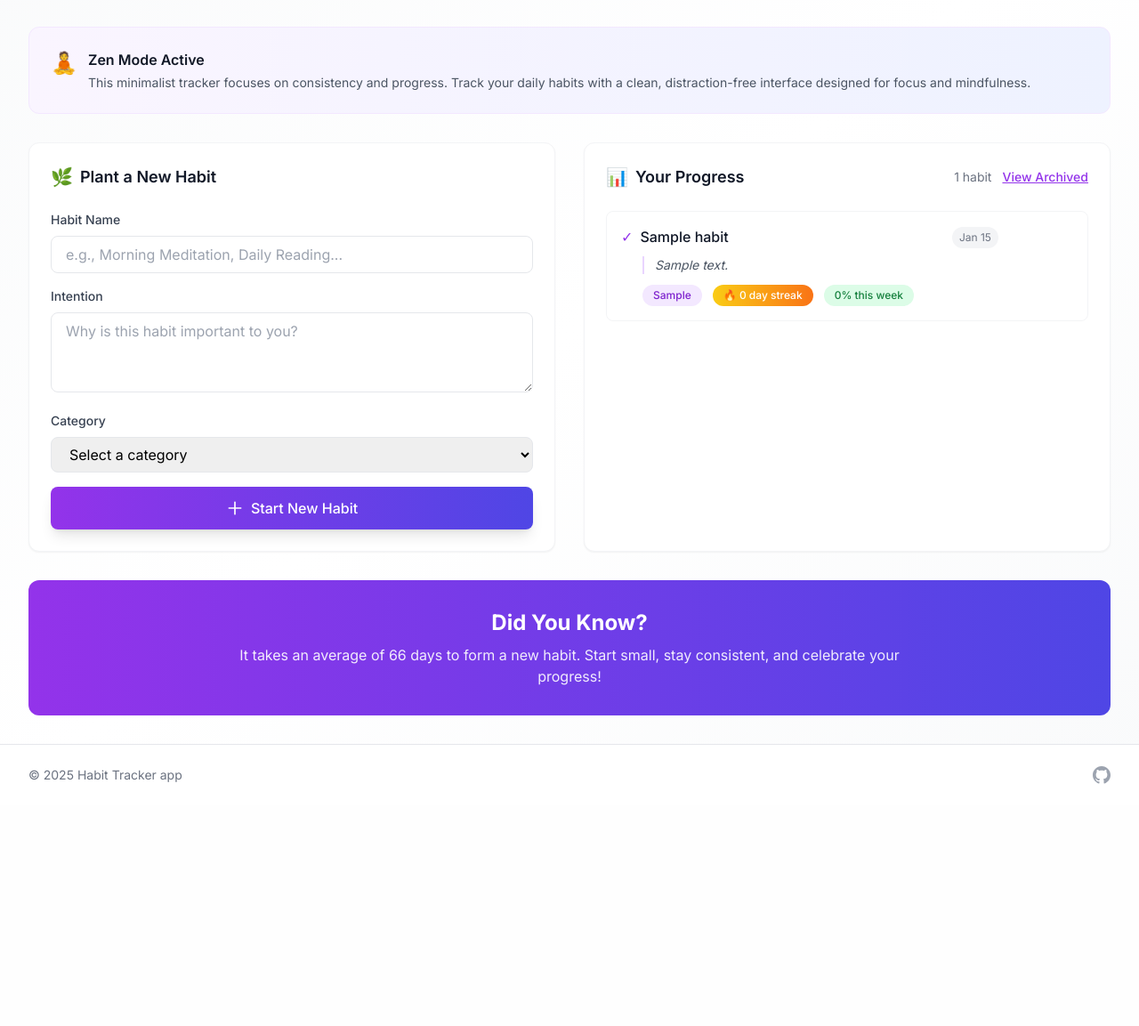
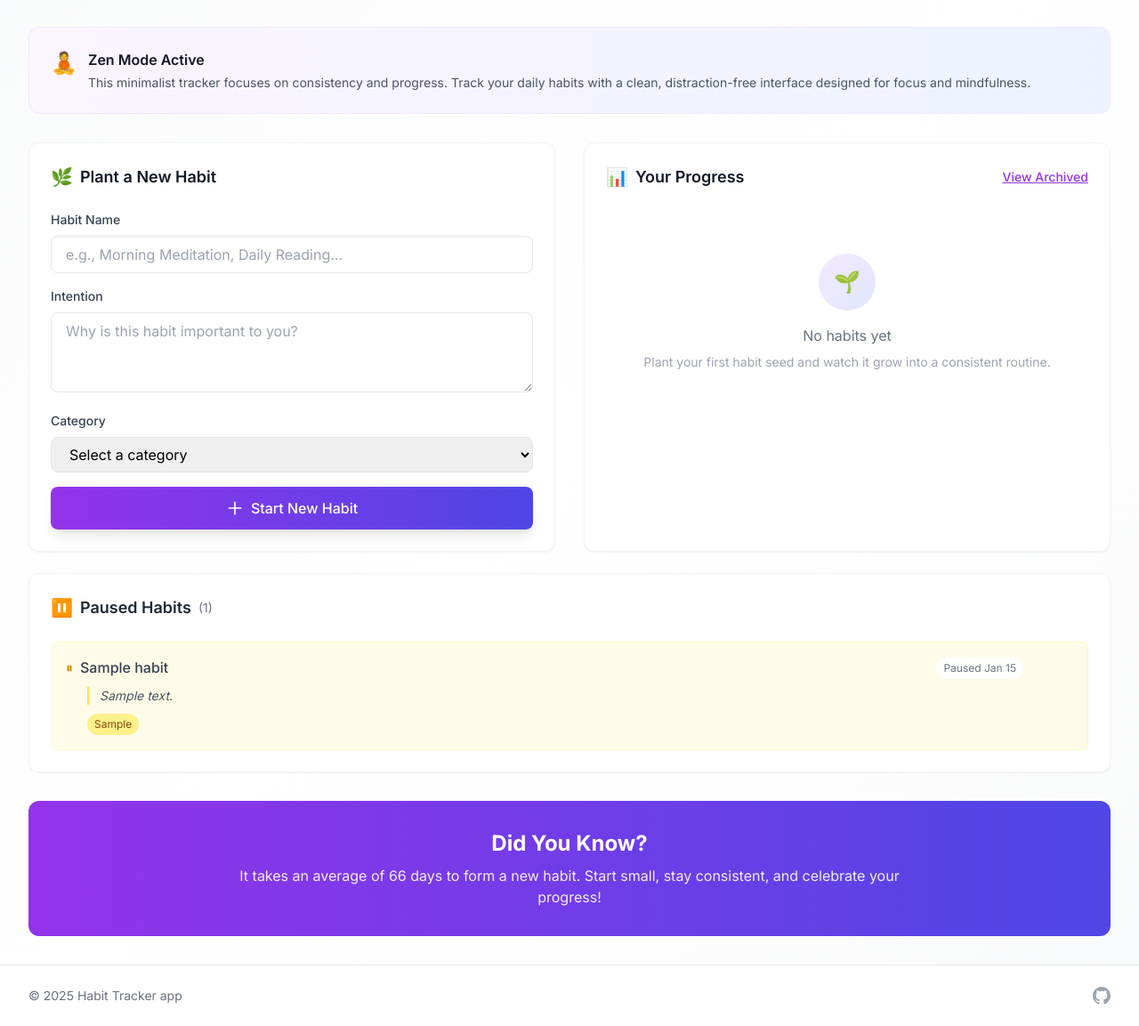
Before and after one commit to yashashri2409/SW-555-Agile-Puff-Girls, a Flask app: page /habit-tracker in a window 1280 px wide. Shown: the part 159-1312 px from the top of the page at 89% size. Before the commit the page ends 1040 px from the top, so only its background shows below. Run offline with Flask 3, Linux system fonts and the light colour scheme; the visitor is signed in with stand-in values (Sample User, id 1); tables that the repository leaves empty hold one stand-in row (values such as "Sample post"); some libraries are stand-ins or nearby versions.

Commit message:
feat(US-07): Implement pause and resume habit tracking
Add functionality to temporarily pause and resume habits without archiving them.

Changes:
- Add is_paused and paused_at fields to Habit model
- Create /habit-tracker/pause/<id> and /habit-tracker/resume/<id> routes
- Update habit tracker page to display paused habits in separate yellow-themed section
- Add pause button (yellow pause icon) to active habits
- Add resume button (green play icon) to paused habits
- Implement 8 comprehensive tests for pause/resume functionality
- Ensure paused and archived states work independently

All tests passing (37/37).

```diff
--- a/app.py
+++ b/app.py
@@ -1,6 +1,6 @@
 import os
 import random
-from datetime import datetime
+from datetime import datetime, timezone
 
 from flask import Flask, jsonify, redirect, render_template, request, session, url_for
 
@@ -94,12 +94,24 @@ def habit_tracker():
 
         return redirect(url_for("habit_tracker"))
 
-    habits = Habit.query.filter_by(is_archived=False).order_by(Habit.created_at.desc()).all()
+    # Get active habits (not archived and not paused)
+    habits = (
+        Habit.query.filter_by(is_archived=False, is_paused=False)
+        .order_by(Habit.created_at.desc())
+        .all()
+    )
+    # Get paused habits (not archived but paused)
+    paused_habits = (
+        Habit.query.filter_by(is_archived=False, is_paused=True)
+        .order_by(Habit.paused_at.desc())
+        .all()
+    )
 
     return render_template(
         "apps/habit_tracker/index.html",
         page_id="habit-tracker",
         habits=habits,
+        paused_habits=paused_habits,
         categories=CATEGORIES,
     )
 
@@ -160,6 +172,38 @@ def unarchive_habit(habit_id):
     return redirect(request.referrer or url_for("habit_tracker"))
 
 
+@app.route("/habit-tracker/pause/<int:habit_id>", methods=["POST"])
+def pause_habit(habit_id):
+    """Pause a habit"""
+    if not session.get("authenticated"):
+        return redirect(url_for("signin"))
+
+    habit = db.session.get(Habit, habit_id)
+    if not habit:
+        return "Habit not found", 404
+
+    habit.is_paused = True
+    habit.paused_at = datetime.now(timezone.utc)
+    db.session.commit()
+    return redirect(url_for("habit_tracker"))
+
+
+@app.route("/habit-tracker/resume/<int:habit_id>", methods=["POST"])
+def resume_habit(habit_id):
+    """Resume a paused habit"""
+    if not session.get("authenticated"):
+        return redirect(url_for("signin"))
+
+    habit = db.session.get(Habit, habit_id)
+    if not habit:
+        return "Habit not found", 404
+
+    habit.is_paused = False
+    habit.paused_at = None
+    db.session.commit()
+    return redirect(request.referrer or url_for("habit_tracker"))
+
+
 @app.route("/habit-tracker/archived")
 def archived_habits():
     """View archived habits"""
--- a/models.py
+++ b/models.py
@@ -13,3 +13,5 @@ class Habit(db.Model):
     user_id = db.Column(db.Integer, nullable=True, default=0)
     is_archived = db.Column(db.Boolean, default=False)
     archived_at = db.Column(db.DateTime, nullable=True)
+    is_paused = db.Column(db.Boolean, default=False)
+    paused_at = db.Column(db.DateTime, nullable=True)
--- a/templates/apps/habit_tracker/index.html
+++ b/templates/apps/habit_tracker/index.html
@@ -157,6 +157,16 @@
                                 </svg>
                             </button>
 
+                            <form method="POST" action="/habit-tracker/pause/{{ habit.id }}" class="inline">
+                                <button type="submit"
+                                    class="text-yellow-400 hover:text-yellow-600 transition-colors duration-200 opacity-0 group-hover:opacity-100"
+                                    title="Pause habit">
+                                    <svg class="w-5 h-5" fill="none" stroke="currentColor" viewBox="0 0 24 24">
+                                        <path stroke-linecap="round" stroke-linejoin="round" stroke-width="2" d="M10 9v6m4-6v6m7-3a9 9 0 11-18 0 9 9 0 0118 0z"></path>
+                                    </svg>
+                                </button>
+                            </form>
+
                             <form method="POST" action="/habit-tracker/archive/{{ habit.id }}" class="inline">
                                 <button type="submit"
                                     class="text-blue-400 hover:text-blue-600 transition-colors duration-200 opacity-0 group-hover:opacity-100"
@@ -214,6 +224,69 @@
         {% endif %}
     </div>
 </div>
+
+<!-- Paused Habits Section -->
+{% if paused_habits %}
+<div class="mt-6 bg-white rounded-xl shadow-sm border border-gray-100 p-6">
+    <div class="flex items-center justify-between mb-6">
+        <div class="flex items-center gap-2">
+            <span class="text-xl">⏸️</span>
+            <h3 class="text-lg font-semibold text-gray-800">Paused Habits</h3>
+            <span class="text-sm text-gray-500">({{ paused_habits|length }})</span>
+        </div>
+    </div>
+
+    <div class="space-y-3">
+        {% for habit in paused_habits %}
+        <div class="group p-4 rounded-lg border border-yellow-100 bg-yellow-50 hover:border-yellow-200 hover:bg-yellow-100 transition-all duration-200">
+            <div class="flex items-start justify-between mb-2">
+                <div class="flex items-center gap-2 flex-1">
+                    <span class="text-yellow-600">⏸</span>
+                    <span class="font-medium text-gray-700">{{ habit.name }}</span>
+                </div>
+                <div class="flex items-center gap-2">
+                    <span class="text-xs text-gray-500 bg-white px-2 py-1 rounded-full">
+                        Paused {{ habit.paused_at.strftime('%b %d') }}
+                    </span>
+
+                    <form method="POST" action="/habit-tracker/resume/{{ habit.id }}" class="inline">
+                        <button type="submit"
+                            class="text-green-400 hover:text-green-600 transition-colors duration-200 opacity-0 group-hover:opacity-100"
+                            title="Resume habit">
+                            <svg class="w-5 h-5" fill="none" stroke="currentColor" viewBox="0 0 24 24">
+                                <path stroke-linecap="round" stroke-linejoin="round" stroke-width="2" d="M14.752 11.168l-3.197-2.132A1 1 0 0010 9.87v4.263a1 1 0 001.555.832l3.197-2.132a1 1 0 000-1.664z"></path>
+                                <path stroke-linecap="round" stroke-linejoin="round" stroke-width="2" d="M21 12a9 9 0 11-18 0 9 9 0 0118 0z"></path>
+                            </svg>
+                        </button>
+                    </form>
+
+                    <form method="POST" action="/habit-tracker/delete/{{ habit.id }}" class="inline">
+                        <button type="submit"
+                            class="text-red-400 hover:text-red-600 transition-colors duration-200 opacity-0 group-hover:opacity-100"
+                            onclick="return confirm('Are you sure you want to delete this habit?');"
+                            title="Delete habit">
+                            <svg class="w-5 h-5" fill="none" stroke="currentColor" viewBox="0 0 24 24">
+                                <path stroke-linecap="round" stroke-linejoin="round" stroke-width="2" d="M19 7l-.867 12.142A2 2 0 0116.138 21H7.862a2 2 0 01-1.995-1.858L5 7m5 4v6m4-6v6m1-10V4a1 1 0 00-1-1h-4a1 1 0 00-1 1v3M4 7h16"></path>
+                            </svg>
+                        </button>
+                    </form>
+                </div>
+            </div>
+            {% if habit.description %}
+                <p class="text-sm text-gray-600 ml-6 mb-2 italic border-l-2 border-yellow-300 pl-3">
+                    {{ habit.description }}
+                </p>
+            {% endif %}
+            {% if habit.category %}
+                <span class="inline-block ml-6 text-xs bg-yellow-200 text-yellow-800 px-2 py-1 rounded-full">
+                    {{ habit.category }}
+                </span>
+            {% endif %}
+        </div>
+        {% endfor %}
+    </div>
+</div>
+{% endif %}
 
 <div class="mt-8 bg-gradient-to-r from-purple-600 to-indigo-600 rounded-xl p-8 text-white">
     <div class="max-w-3xl mx-auto text-center">
```
Also changed, not shown: tests/test_routes.py (+155 -1 lines).
